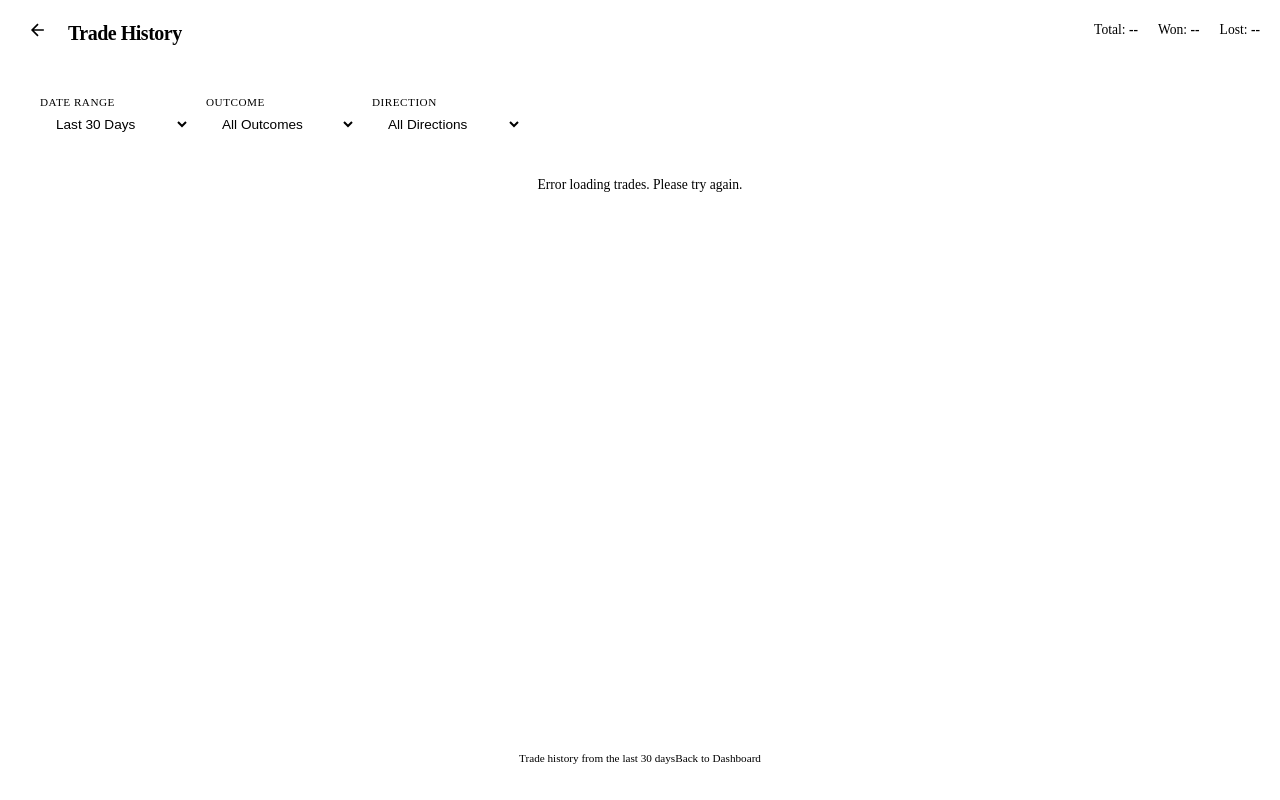
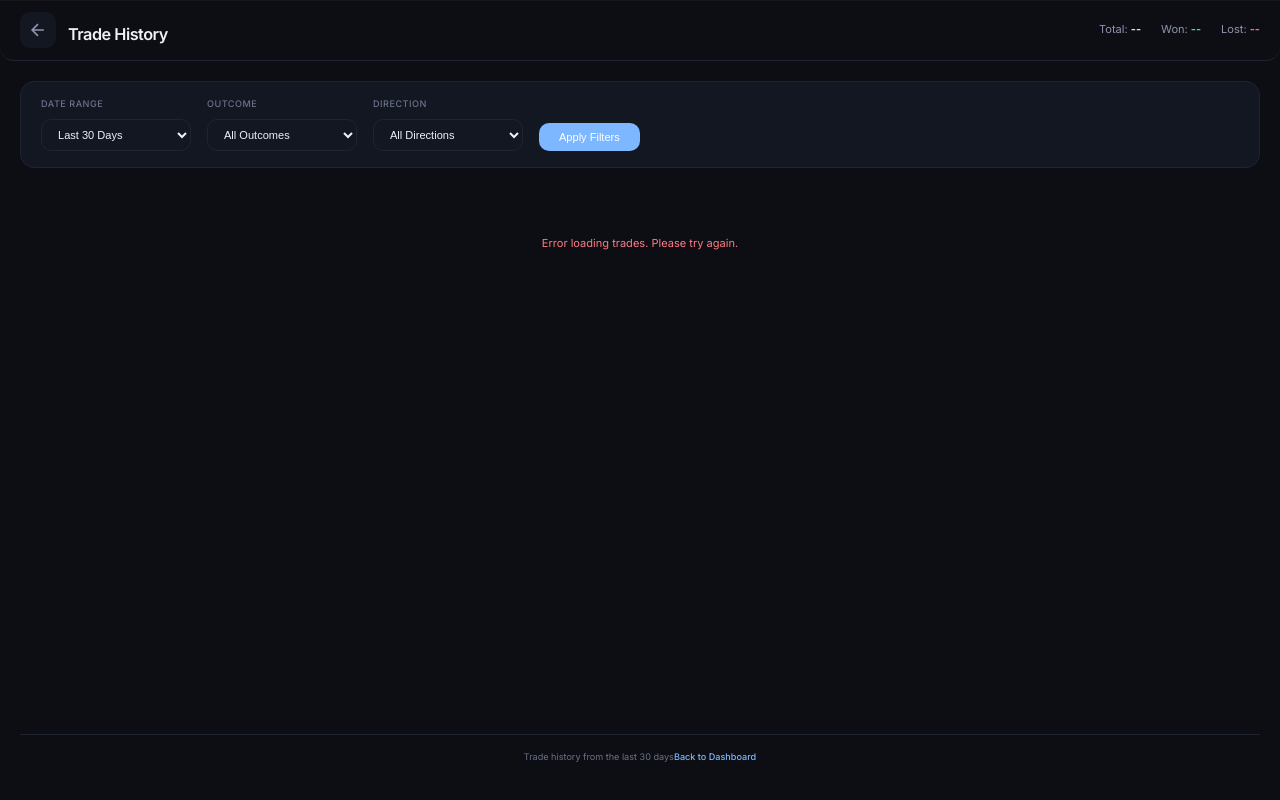
Before and after one commit to rajat157/oi_tracker, a Flask app: page /trades in a window 1280 px wide. Run offline with Flask 3, Linux system fonts and the light colour scheme; some libraries are stand-ins or nearby versions.

Commit message:
feat(visual): apply tokens + Inter + Lucide to trades page
Co-Authored-By: Claude Sonnet 4.6 <noreply@anthropic.com>

```diff
--- a/templates/trades.html
+++ b/templates/trades.html
@@ -4,10 +4,14 @@
     <meta charset="UTF-8">
     <meta name="viewport" content="width=device-width, initial-scale=1.0">
     <title>Trade History - NIFTY OI Analyzer</title>
-    <link rel="stylesheet" href="/static/styles.css">
+    <!-- Inter web font (display swap to avoid FOIT) -->
     <link rel="preconnect" href="https://fonts.googleapis.com">
     <link rel="preconnect" href="https://fonts.gstatic.com" crossorigin>
-    <link href="https://fonts.googleapis.com/css2?family=Inter:wght@400;500;600;700&display=swap" rel="stylesheet">
+    <link href="https://fonts.googleapis.com/css2?family=Inter:wght@400;500;600&family=JetBrains+Mono:wght@400;500&display=swap" rel="stylesheet">
+
+    <!-- Design tokens (must precede styles.css so token references resolve) -->
+    <link rel="stylesheet" href="{{ url_for('static', filename='styles/tokens.css') }}">
+    <link rel="stylesheet" href="/static/styles.css">
 </head>
 <body>
     <div class="app">
@@ -221,5 +225,11 @@
     </template>
 
     <script src="/static/trades.js"></script>
+
+    <!-- Lucide icons -->
+    <script src="https://unpkg.com/lucide@latest/dist/umd/lucide.min.js"></script>
+    <script>
+      if (window.lucide) { lucide.createIcons(); }
+    </script>
 </body>
 </html>
```
